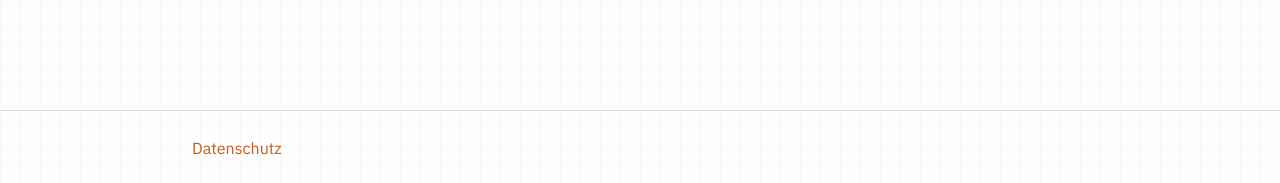
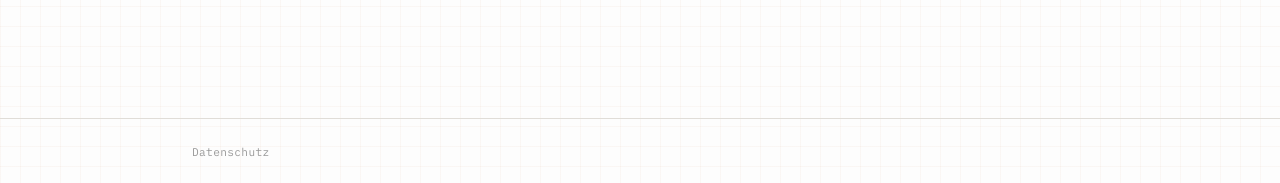
Before and after one commit to hobabu/ahabsharpoon, a Jekyll site: the page built from index.html, in a window 1280 px wide. Shown: the part 714-897 px from the top of the page. Built offline with Jekyll 4.4.1, drawn with Linux system fonts in a browser that asks for light colours.

Commit message:
Refactor footer styles and update link font size
Removed footer quote styles and updated footer link font size.

```diff
--- a/assets/css/style.css
+++ b/assets/css/style.css
@@ -362,19 +362,14 @@
   align-items: center;
 }
 
-.footer-quote {
-  font-style: italic;
-  color: var(--text-3);
-  font-size: 0.78rem;
-}
 
-.footer-meta {
+.footer-link {
   font-family: var(--mono);
-  font-size: 0.65rem;
+  font-size: 0.7rem;
   color: var(--text-3);
   letter-spacing: 0.03em;
-  text-transform: uppercase;
 }
+.footer-link:hover { color: var(--accent); }
 
 /* ---- Responsive ---- */
 @media (max-width: 700px) {
```
